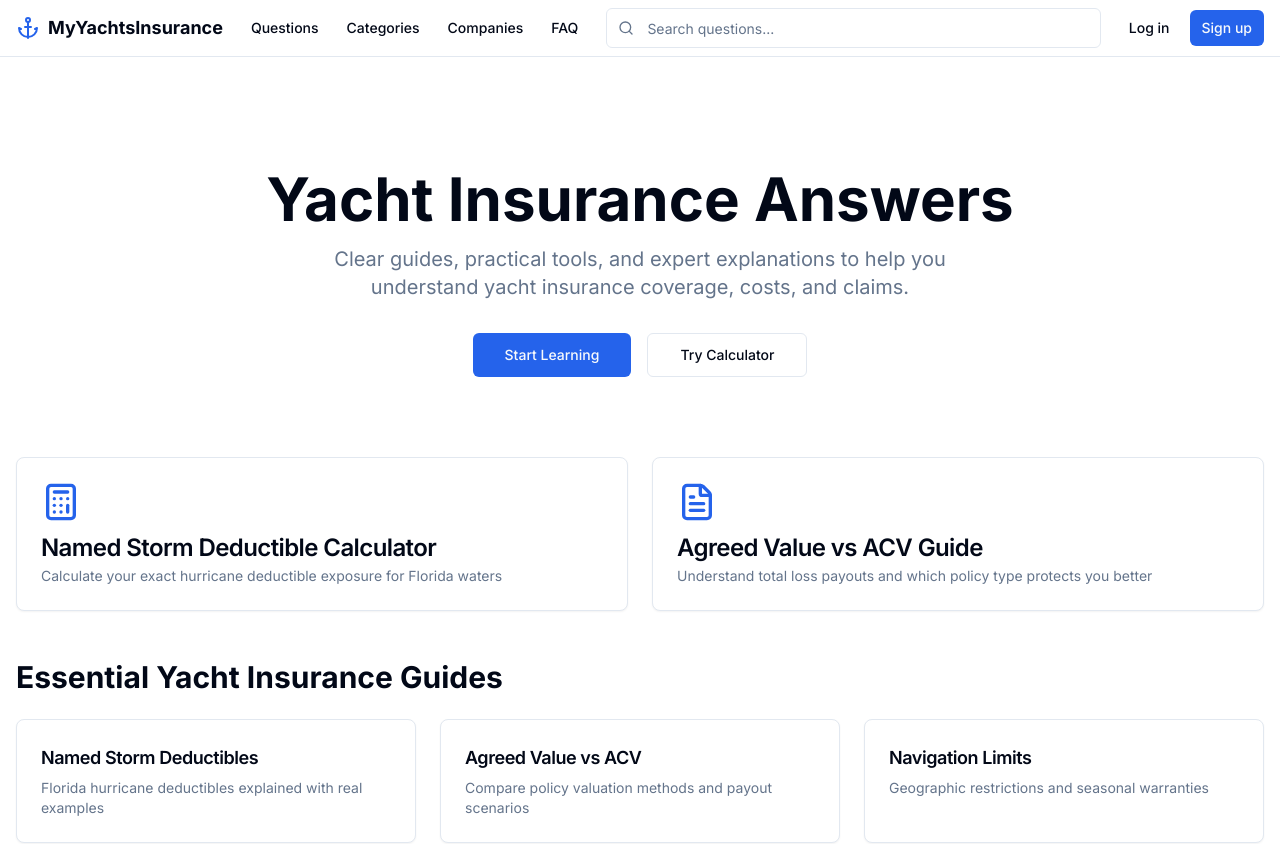
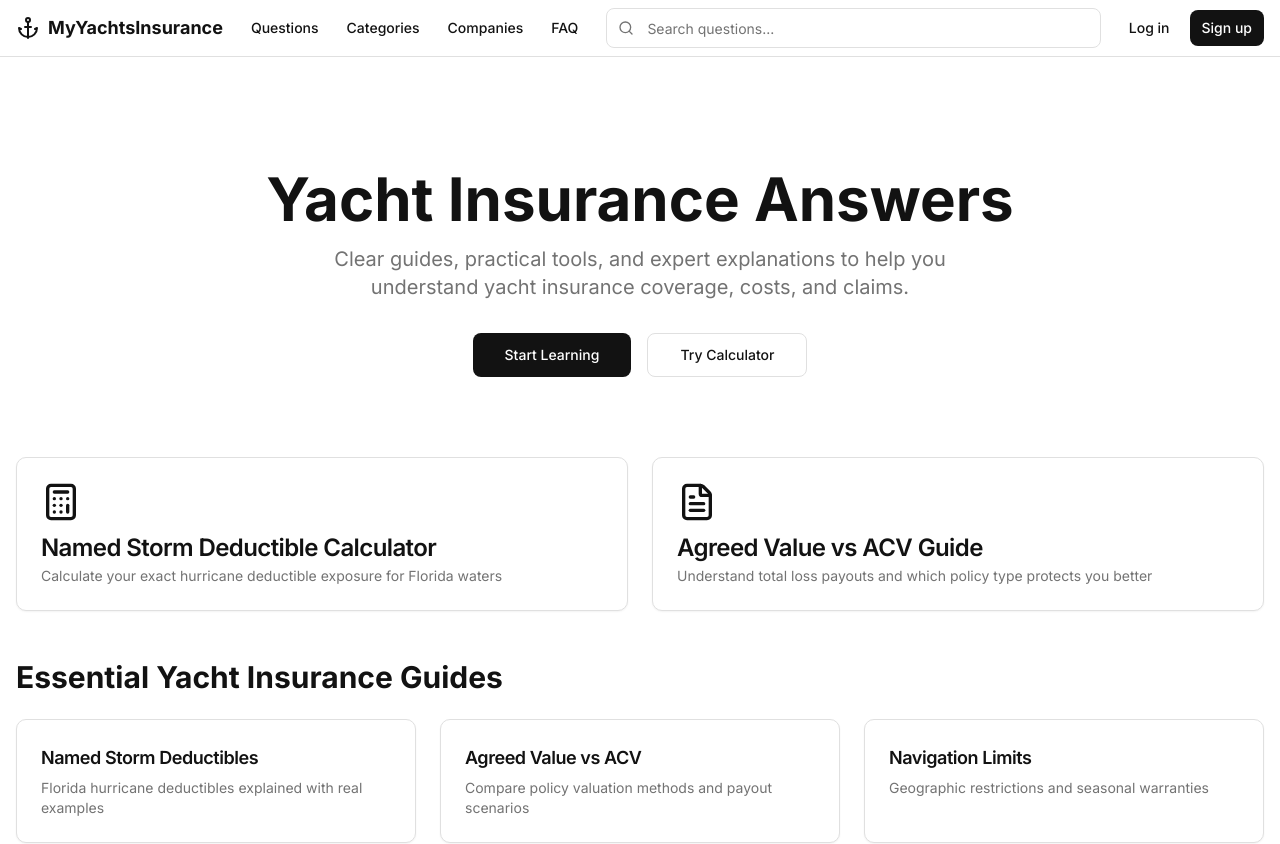
Before and after one commit to shortalex12333/MYI2, a Next.js app in the folder client/: page / in a window 1280 px wide. Shown: the top 844 px of the page. Built offline with nearby package versions, Linux system fonts and the light colour scheme.

Commit message:
style(theme): switch to black/white tokenized palette aligned with ChatGPT spec (no hex)

```diff
--- a/client/src/app/globals.css
+++ b/client/src/app/globals.css
@@ -4,48 +4,68 @@
 
 @layer base {
   :root {
-    --background: 0 0% 100%;
-    --foreground: 222.2 84% 4.9%;
-    --card: 0 0% 100%;
-    --card-foreground: 222.2 84% 4.9%;
+    /* Black/White tokenized palette (ChatGPT-style, no hard-coded hex) */
+    /* Light mode */
+    --background: 0 0% 100%;        /* paper */
+    --foreground: 0 0% 7%;          /* ink (very near black) */
+
+    --card: 0 0% 100%;              /* same as background */
+    --card-foreground: 0 0% 7%;
+
     --popover: 0 0% 100%;
-    --popover-foreground: 222.2 84% 4.9%;
-    --primary: 221.2 83.2% 53.3%;
-    --primary-foreground: 210 40% 98%;
-    --secondary: 210 40% 96.1%;
-    --secondary-foreground: 222.2 47.4% 11.2%;
-    --muted: 210 40% 96.1%;
-    --muted-foreground: 215.4 16.3% 46.9%;
-    --accent: 210 40% 96.1%;
-    --accent-foreground: 222.2 47.4% 11.2%;
-    --destructive: 0 84.2% 60.2%;
-    --destructive-foreground: 210 40% 98%;
-    --border: 214.3 31.8% 91.4%;
-    --input: 214.3 31.8% 91.4%;
-    --ring: 221.2 83.2% 53.3%;
-    --radius: 0.5rem;
+    --popover-foreground: 0 0% 7%;
+
+    --primary: 0 0% 7%;             /* buttons/links = ink */
+    --primary-foreground: 0 0% 100%; /* on-primary text = paper */
+
+    --secondary: 0 0% 96%;          /* subtle surface */
+    --secondary-foreground: 0 0% 12%;
+
+    --muted: 0 0% 96%;              /* muted surfaces */
+    --muted-foreground: 0 0% 45%;    /* secondary text */
+
+    --accent: 0 0% 96%;             /* highlight surface, no color */
+    --accent-foreground: 0 0% 12%;
+
+    --destructive: 0 0% 20%;        /* grayscale-only destructive */
+    --destructive-foreground: 0 0% 98%;
+
+    --border: 0 0% 88%;             /* borders replace shadows */
+    --input: 0 0% 88%;
+    --ring: 0 0% 35%;               /* focus ring (subtle) */
+
+    --radius: 10px;                 /* control radius per spec hierarchy */
   }
 
   .dark {
-    --background: 222.2 84% 4.9%;
-    --foreground: 210 40% 98%;
-    --card: 222.2 84% 4.9%;
-    --card-foreground: 210 40% 98%;
-    --popover: 222.2 84% 4.9%;
-    --popover-foreground: 210 40% 98%;
-    --primary: 217.2 91.2% 59.8%;
-    --primary-foreground: 222.2 47.4% 11.2%;
-    --secondary: 217.2 32.6% 17.5%;
-    --secondary-foreground: 210 40% 98%;
-    --muted: 217.2 32.6% 17.5%;
-    --muted-foreground: 215 20.2% 65.1%;
-    --accent: 217.2 32.6% 17.5%;
-    --accent-foreground: 210 40% 98%;
-    --destructive: 0 62.8% 30.6%;
-    --destructive-foreground: 210 40% 98%;
-    --border: 217.2 32.6% 17.5%;
-    --input: 217.2 32.6% 17.5%;
-    --ring: 224.3 76.3% 48%;
+    /* Dark mode — tight luminance range like ChatGPT */
+    --background: 0 0% 12%;         /* ~#1E1E1E */
+    --foreground: 0 0% 95%;         /* near white */
+
+    --card: 0 0% 10%;               /* slightly below background */
+    --card-foreground: 0 0% 95%;
+
+    --popover: 0 0% 10%;
+    --popover-foreground: 0 0% 95%;
+
+    --primary: 0 0% 95%;            /* buttons/links = near white */
+    --primary-foreground: 0 0% 10%;  /* on-primary text = deep grey */
+
+    --secondary: 0 0% 18%;          /* hover/highlight surface */
+    --secondary-foreground: 0 0% 92%;
+
+    --muted: 0 0% 18%;
+    --muted-foreground: 0 0% 65%;
+
+    --accent: 0 0% 18%;             /* highlight surface */
+    --accent-foreground: 0 0% 92%;
+
+    --destructive: 0 0% 30%;        /* grayscale-only destructive */
+    --destructive-foreground: 0 0% 96%;
+
+    --border: 0 0% 25%;             /* structure via borders */
+    --input: 0 0% 25%;
+    --ring: 0 0% 60%;               /* subtle but visible focus */
   }
 }
 
```
